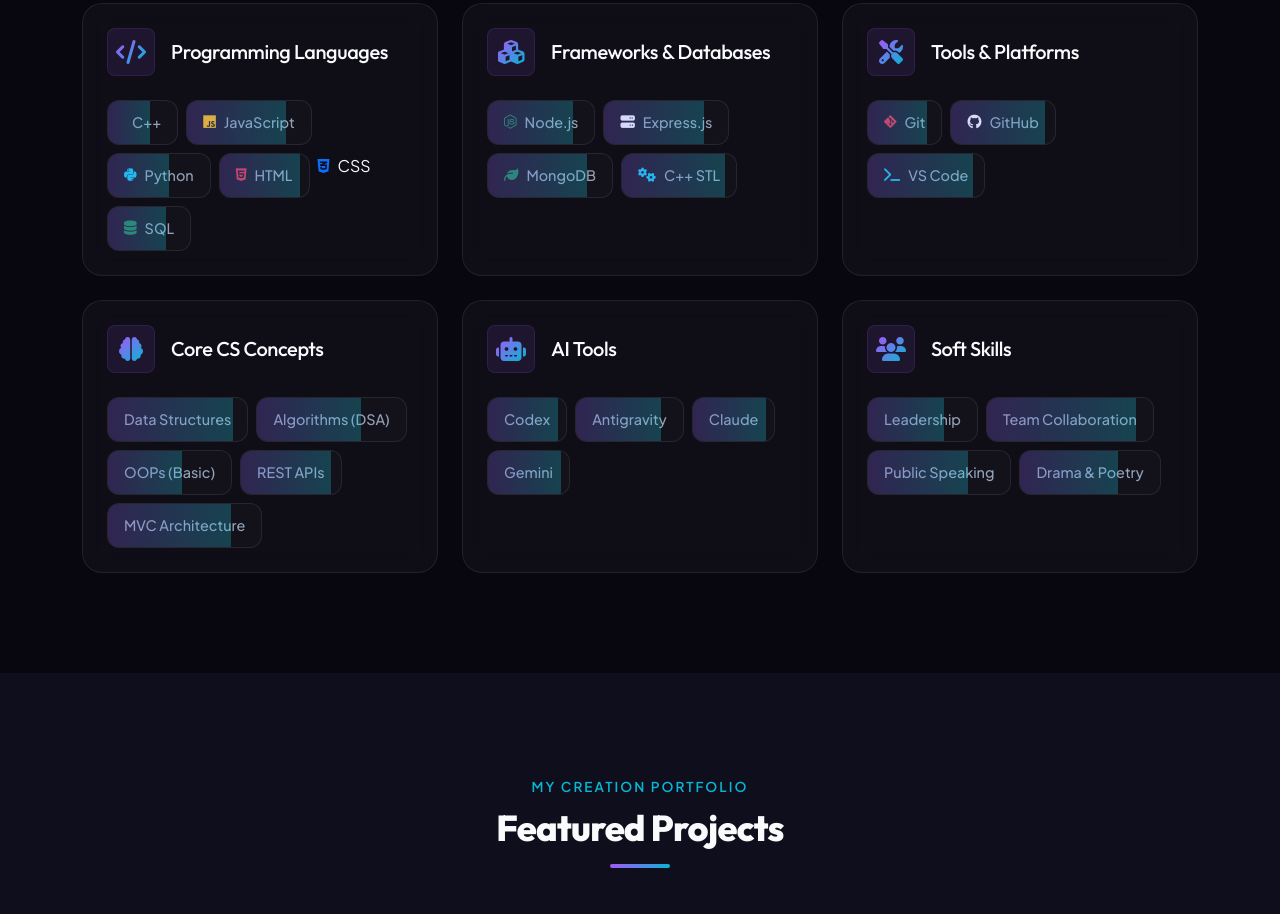
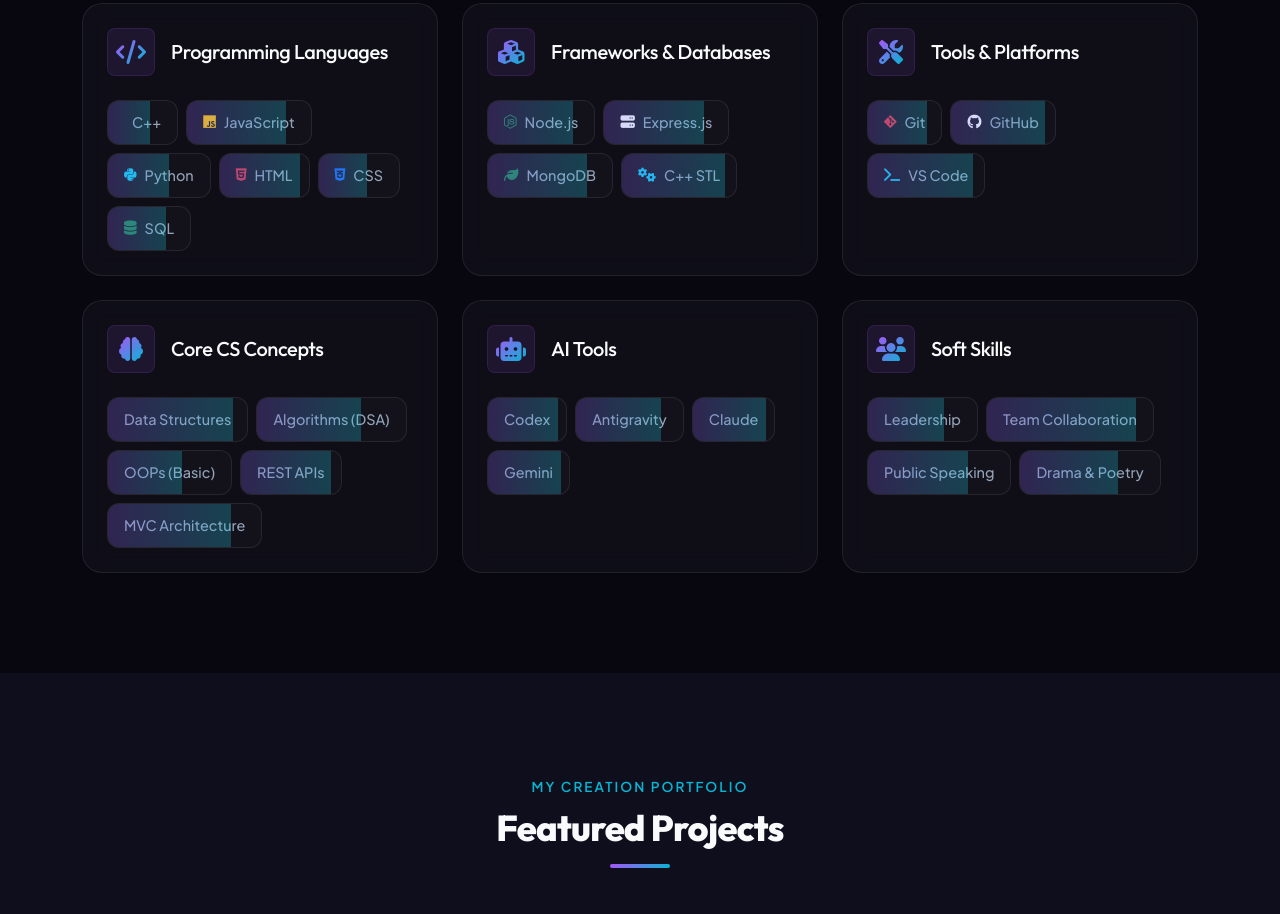
Before and after one commit to chitranshpriyanshu/Portfolio, a plain HTML site: page index.html in a window 1280 px wide. Shown: the part 3150-4064 px from the top of the page. Drawn offline with nearby package versions, Linux system fonts and the light colour scheme; some icons are missing.

Commit message:
Fix CSS skill badge HTML markup

```diff
--- a/index.html
+++ b/index.html
@@ -252,7 +252,7 @@
                             <span class="skill-badge skill-pill p80"><i class="fa-brands fa-js text-warning me-2"></i>JavaScript</span>
                             <span class="skill-badge skill-pill p60"><i class="fa-brands fa-python text-info me-2"></i>Python</span>
                             <span class="skill-badge skill-pill p90"><i class="fa-brands fa-html5 text-danger me-2"></i>HTML</span>
-                            <span class="skill-badgeskill-pill p60"><i class="fa-brands fa-css3-alt text-primary me-2"></i>CSS</span>
+                            <span class="skill-badge skill-pill p60"><i class="fa-brands fa-css3-alt text-primary me-2"></i>CSS</span>
                             <span class="skill-badge skill-pill p70"><i class="fa-solid fa-database text-success me-2"></i>SQL</span>
                         </div>
                     </div>
```
